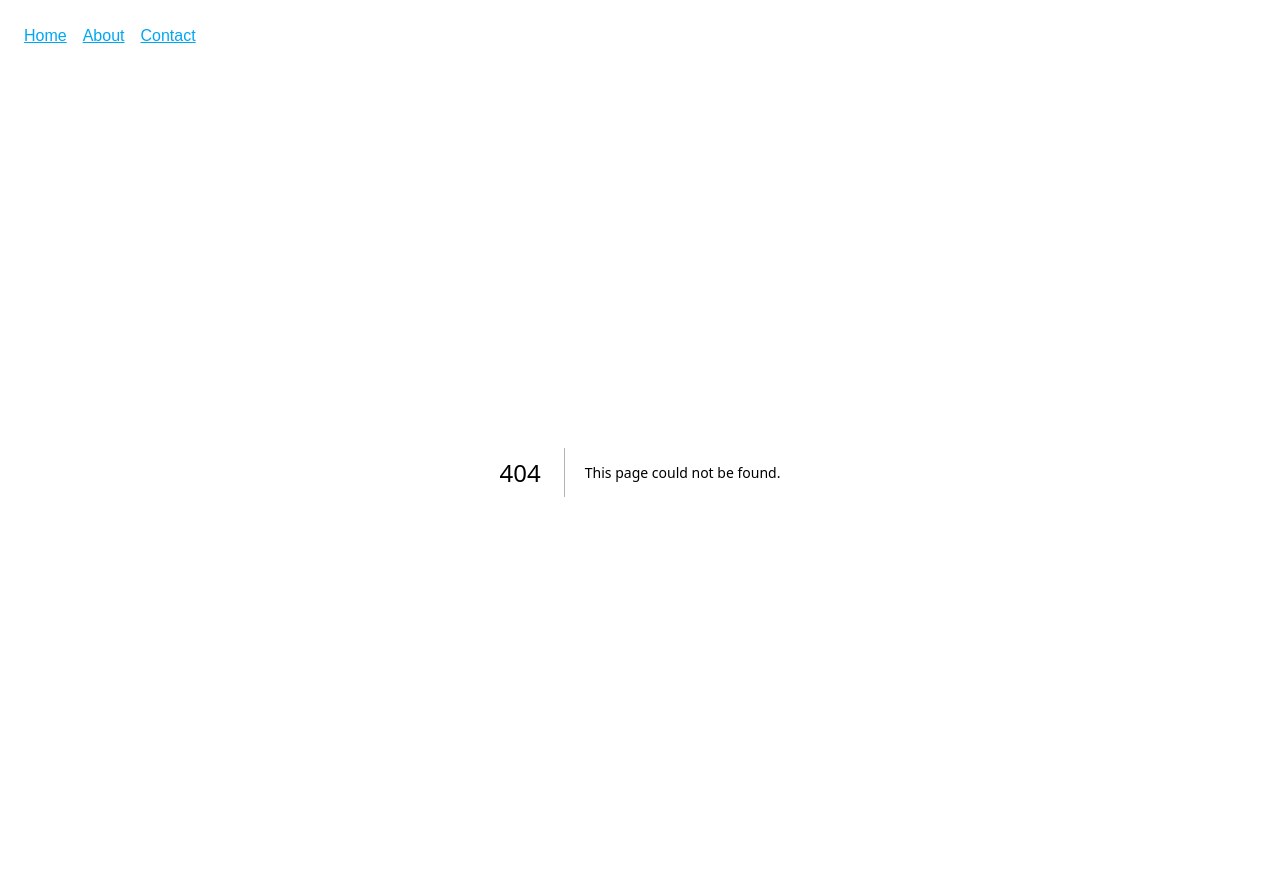
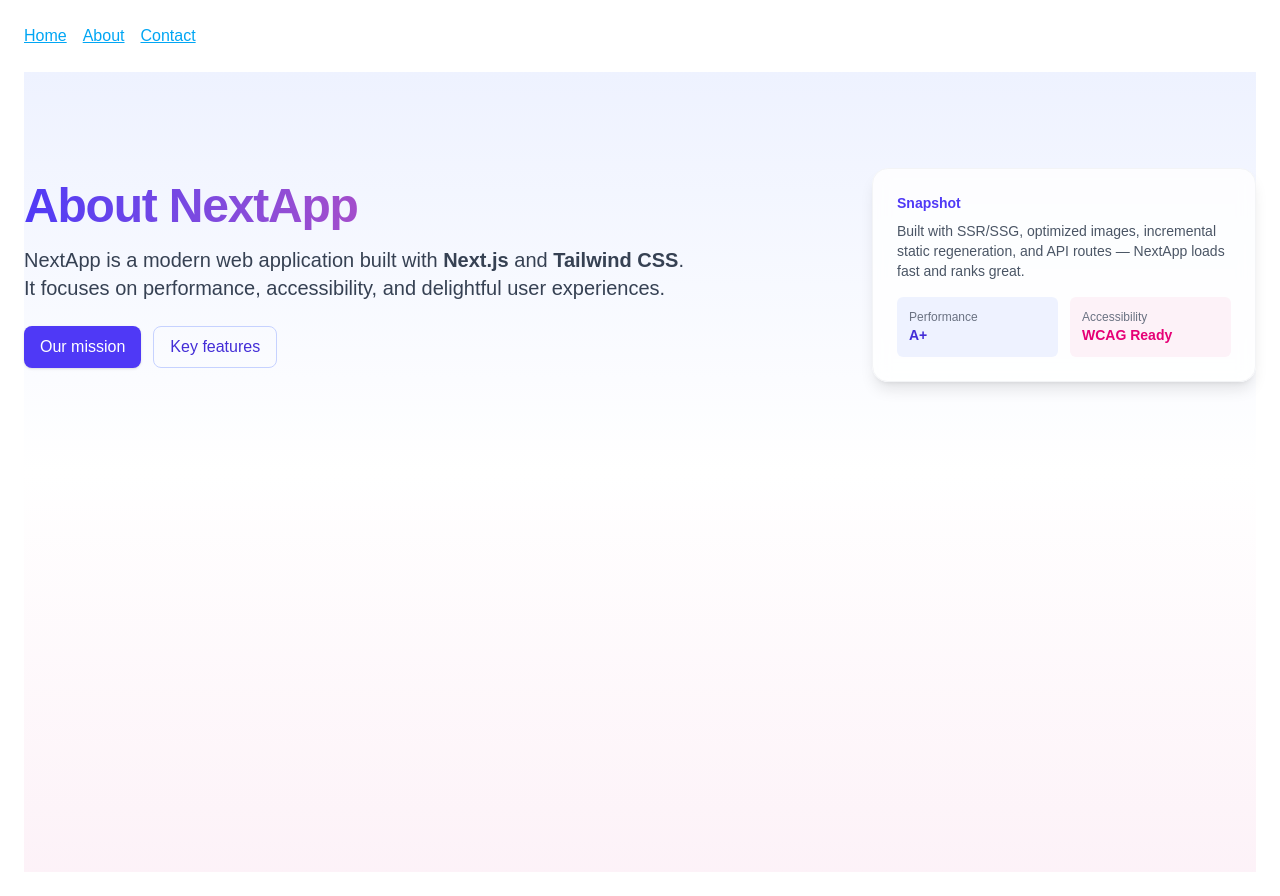
Before and after one commit to EmonHossen10/learning-next-js, a Next.js app: page /about in a window 1280 px wide. Before the commit this address had no page. Built offline with nearby package versions, Linux system fonts and the light colour scheme.

Commit message:
about page added

```diff
--- /dev/null
+++ b/app/Contact/page.js
@@ -0,0 +1,11 @@
+import React from 'react';
+
+const Contact = () => {
+    return (
+        <div>
+
+        </div>
+    );
+};
+
+export default Contact;
--- /dev/null
+++ b/app/about/page.jsx
@@ -0,0 +1,67 @@
+import Head from "next/head";
+import React from "react";
+
+const About = () => {
+  return (
+    <div>
+      <main className="min-h-screen bg-gradient-to-b from-indigo-50 via-white to-pink-50 text-gray-900">
+        {/* Header / Hero */}
+        <header className="max-w-6xl mx-auto px-6 py-12"></header>
+        <div className="flex flex-col md:flex-row md:items-center md:justify-between gap-6">
+          <div>
+            <h1 className="text-4xl md:text-5xl font-extrabold tracking-tight text-transparent bg-clip-text bg-gradient-to-r from-indigo-600 to-pink-500">
+              About NextApp
+            </h1>
+            <p className="mt-4 text-lg md:text-xl text-gray-700 max-w-2xl">
+              NextApp is a modern web application built with{" "}
+              <strong>Next.js</strong> and <strong>Tailwind CSS</strong>. It
+              focuses on performance, accessibility, and delightful user
+              experiences.
+            </p>
+
+            <div className="mt-6 flex flex-wrap gap-3">
+              <a
+                href="#mission"
+                className="inline-flex items-center px-4 py-2 rounded-lg bg-indigo-600 text-white font-medium shadow hover:bg-indigo-700 transition"
+              >
+                Our mission
+              </a>
+              <a
+                href="#features"
+                className="inline-flex items-center px-4 py-2 rounded-lg border border-indigo-200 text-indigo-700 font-medium hover:bg-indigo-50 transition"
+              >
+                Key features
+              </a>
+            </div>
+          </div>
+
+          <div className="w-full md:w-72 lg:w-96">
+            <div className="rounded-2xl p-6 bg-white/80 backdrop-blur-sm shadow-lg border border-gray-100">
+              <h3 className="text-sm font-semibold text-indigo-600">
+                Snapshot
+              </h3>
+              <p className="mt-2 text-gray-600 text-sm">
+                Built with SSR/SSG, optimized images, incremental static
+                regeneration, and API routes — NextApp loads fast and ranks
+                great.
+              </p>
+
+              <dl className="mt-4 grid grid-cols-2 gap-3 text-sm">
+                <div className="bg-indigo-50 rounded-md p-3">
+                  <dt className="text-xs text-gray-500">Performance</dt>
+                  <dd className="font-semibold text-indigo-700">A+</dd>
+                </div>
+                <div className="bg-pink-50 rounded-md p-3">
+                  <dt className="text-xs text-gray-500">Accessibility</dt>
+                  <dd className="font-semibold text-pink-600">WCAG Ready</dd>
+                </div>
+              </dl>
+            </div>
+          </div>
+        </div>
+      </main>
+    </div>
+  );
+};
+
+export default About;
--- a/app/page.js
+++ b/app/page.js
@@ -3,6 +3,7 @@
 const page = () => {
   return (
     <div className="mt-6">
+      <h2>This is Home page</h2>
       <h2>
         Lorem ipsum dolor, sit amet consectetur adipisicing elit. Vel eaque cum
         ex. Fuga deserunt iste ipsam assumenda quaerat maiores reiciendis ea,
```
